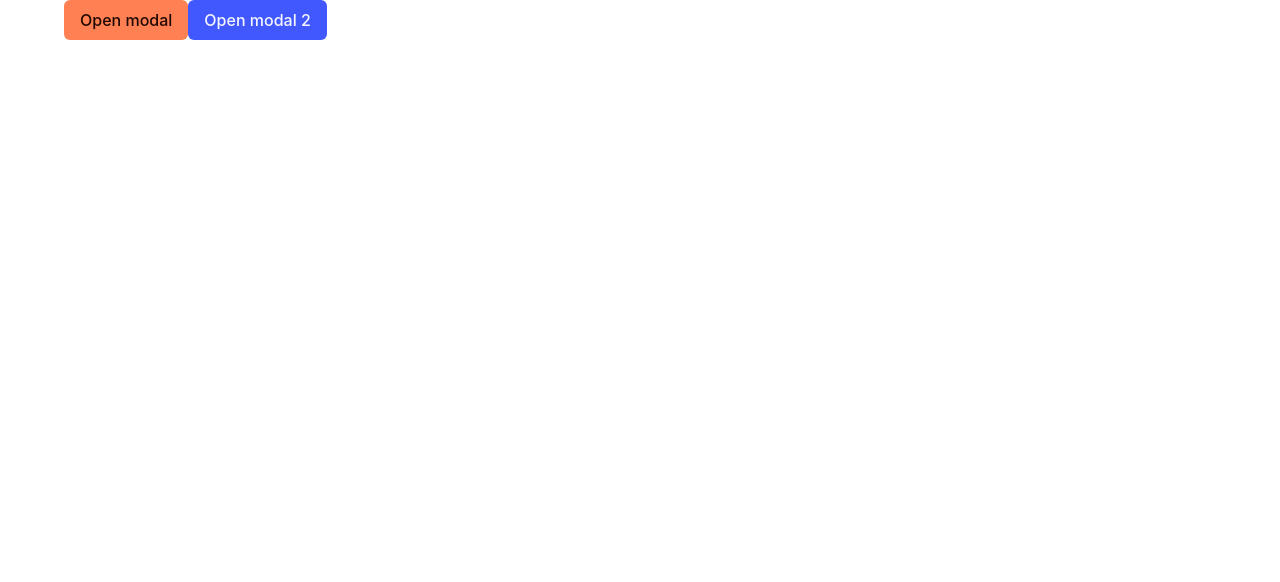
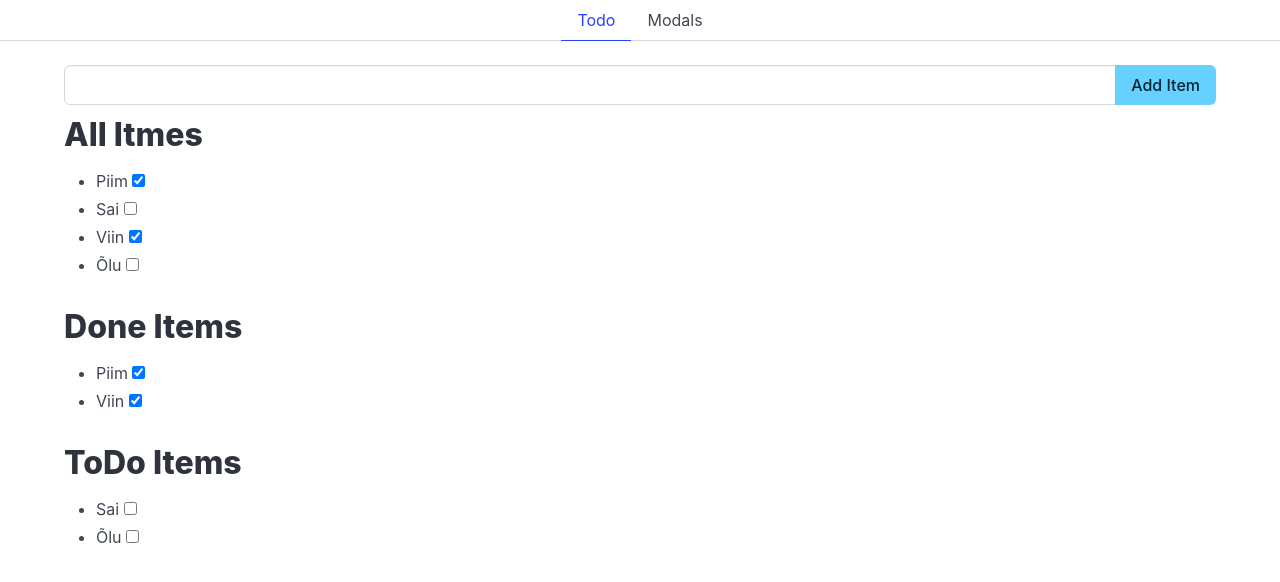
Before and after one commit to MustLuikH7/Learnnode, a Vue app: page /modals in a window 1280 px wide. Shown: the top 582 px of the page. Built offline with nearby package versions, Linux system fonts and the light colour scheme.

Commit message:
Add tabs

```diff
--- a/src/App.vue
+++ b/src/App.vue
@@ -1,19 +1,27 @@
 <script setup>
+
 import { ref } from 'vue';
-import Modal from "./Components/Modal.vue"
-import ImgModal from './Components/imgModal.vue';
-let modalActive = ref(false)
-let modal2Active = ref(false)
+import Tabs from './Components/Tabs.vue';
+import ToDo from './Pages/ToDo.vue';
+import Modals from './Pages/Modals.vue';
+let titles = ref([
+  'Todo',
+  'Modals'
+
+]);
+let contents = ref([
+  ToDo,
+  Modals
+
+]); let activeTab = ref(0);
 
 </script>
+
 <template>
+  <Tabs :titles="titles" :active="activeTab" @setActive="activeTab = $event"></Tabs>
   <div class="container">
-    <button class="button is-primary" @click="modalActive = true">Open modal</button>
-    <button class="button is-link" @click="modal2Active = true">Open modal 2</button>
-
-    <Modal :active="modalActive" @close="modalActive = false">Im in a box
-    </Modal>
-    <ImgModal :active="modal2Active" @close="modal2Active = false" url="https://picsum.photos/1280/960?r=2"></ImgModal>
-
+    <component :is="contents[activeTab]"></component>
   </div>
 </template>
+
+<style></style>
--- /dev/null
+++ b/src/Components/Tabs.vue
@@ -0,0 +1,16 @@
+<script setup>
+
+defineProps(['active', 'titles']);
+
+</script>
+
+<template>
+
+    <div class="tabs is-centered">
+        <ul>
+            <li v-for="(title, index) in titles" :class="{ 'is-active': index === active }"
+                @click="$emit('setActive', index)"><a>{{ title }}</a></li>
+        </ul>
+    </div>
+
+</template>
--- /dev/null
+++ b/src/Pages/Modals.vue
@@ -0,0 +1,20 @@
+<script setup>
+import { ref } from 'vue';
+import Modal from "../Components/Modal.vue"
+import ImgModal from '../Components/imgModal.vue';
+let modalActive = ref(false)
+let modal2Active = ref(false)
+
+</script>
+<template>
+    <div class="container">
+        <button class="button is-primary" @click="modalActive = true">Open modal</button>
+        <button class="button is-link" @click="modal2Active = true">Open modal 2</button>
+
+        <Modal :active="modalActive" @close="modalActive = false">Im in a box
+        </Modal>
+        <ImgModal :active="modal2Active" @close="modal2Active = false" url="https://picsum.photos/1280/960?r=2">
+        </ImgModal>
+
+    </div>
+</template>
--- a/src/Pages/ToDo.vue
+++ b/src/Pages/ToDo.vue
@@ -1,6 +1,6 @@
 <script setup>
 import { computed, ref } from 'vue';
-import ItemList from './Components/ItemList.vue';
+import ItemList from '../Components/ItemList.vue';
 let i = 1
 let items = ref([
   { id: i++, text: 'Piim', isDone: true },
```
